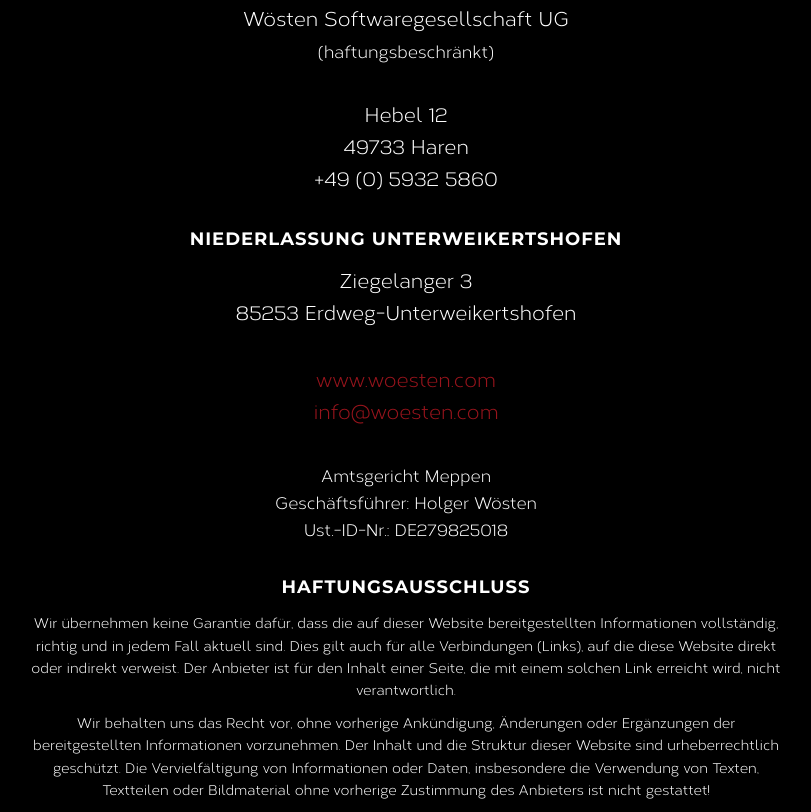
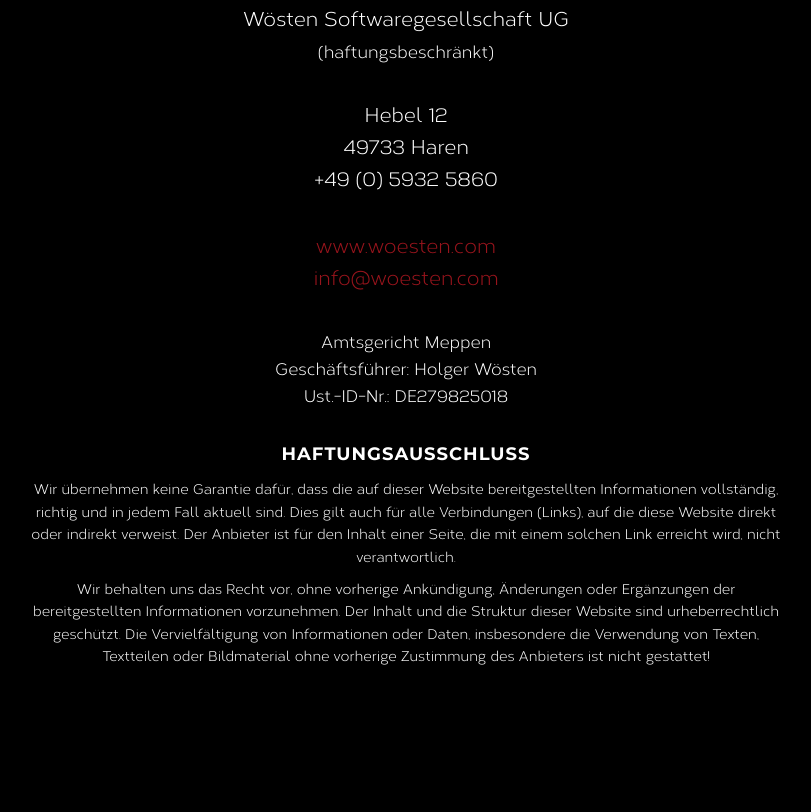
Before and after one commit to woesten/www.woesten.com, a plain HTML site: page index.html in a window 1280 px wide. Shown: the part 5274-6086 px from the top of the page, without its empty margins (234-1045 px from the left). After the commit the page ends 5953 px from the top, so only its background shows below. Drawn offline with nearby package versions, Linux system fonts and the light colour scheme.

Commit message:
Update index.html

```diff
--- a/index.html
+++ b/index.html
@@ -252,10 +252,6 @@
 	                Hebel 12<br>
 	                49733 Haren<br>
 			+49 (0) 5932 5860
-			<br>
-			<h4>Niederlassung Unterweikertshofen</h4>
-			<p>Ziegelanger 3<br>
-			85253 Erdweg-Unterweikertshofen</p>
 		</p>
                 <p>
 					<a href="http://www.woesten.com">www.woesten.com</a><br>
```
